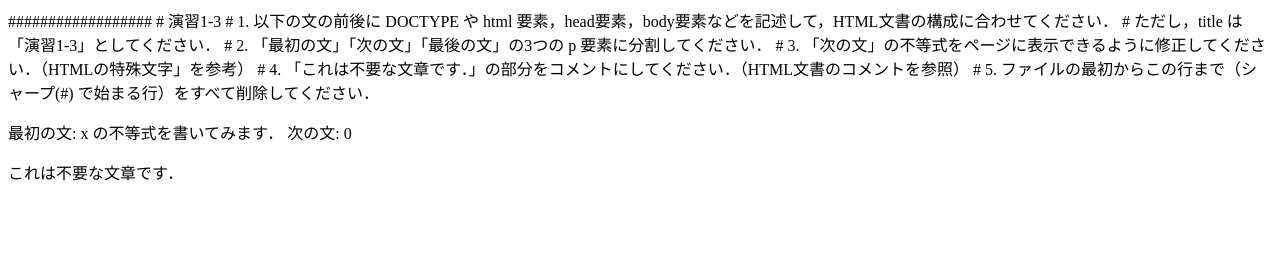
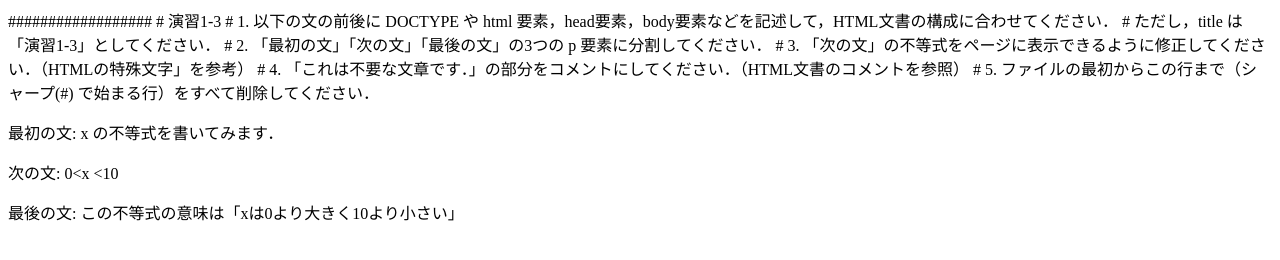
Before and after one commit to G284162022/medialabo, a plain HTML site: page practice-html/structure.html in a window 1280 px wide. Drawn offline with Linux system fonts and the light colour scheme.

Commit message:
gf4r44rt

```diff
--- a/practice-html/structure.html
+++ b/practice-html/structure.html
@@ -6,9 +6,15 @@
 # 3. 「次の文」の不等式をページに表示できるように修正してください．（HTMLの特殊文字」を参考）
 # 4. 「これは不要な文章です．」の部分をコメントにしてください．（HTML文書のコメントを参照）
 # 5. ファイルの最初からこの行まで（シャープ(#) で始まる行）をすべて削除してください．
-
-<p>最初の文: x の不等式を書いてみます．
-   次の文: 0<x<10
-   最後の文: この不等式の意味は「xは0より大きく10より小さい」</p>
-
-<p>これは不要な文章です．</p>
+<!DOCTYPE html>
+<html>
+   <html>
+      <meta charset="utf-8">
+      <title>演習1-3</title>
+   </head>
+   <body>
+      <p>最初の文: x の不等式を書いてみます．</p>
+      <p>次の文: 0&lt;x &lt;10</p>
+      <p>最後の文: この不等式の意味は「xは0より大きく10より小さい」</p>
+   </body>
+</html>
```
